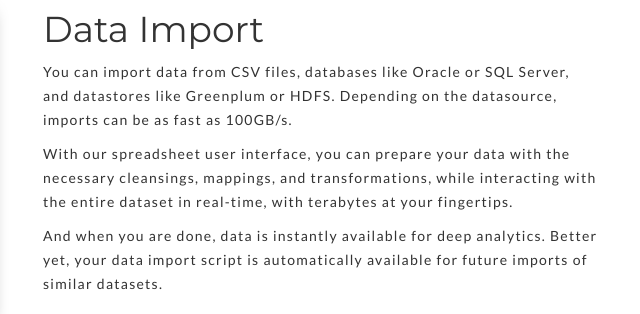
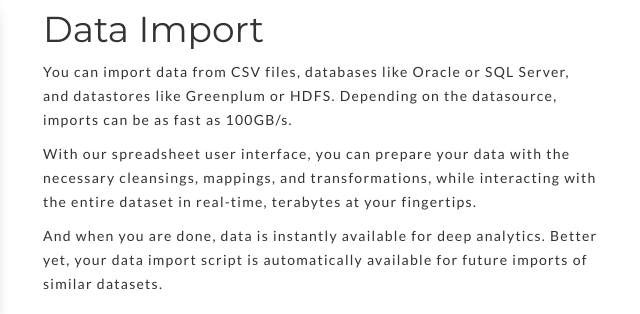
Before and after one commit to sutoiku/sutoiku.github.io, a plain HTML site: page index.html in a window 1280 px wide. Shown: the part 2549-2863 px from the top of the page, 612-1252 px from the left. Drawn offline with Linux system fonts and the light colour scheme; no server answers.

Commit message:
Improved overview

```diff
--- a/index.html
+++ b/index.html
@@ -301,7 +301,7 @@
                                         You can import data from CSV files, databases like Oracle or SQL Server, and datastores like Greenplum or HDFS. Depending on the datasource, imports can be as fast as 100GB/s.
                                     </p>
                                     <p>
-                                        With our spreadsheet user interface, you can prepare your data with the necessary cleansings, mappings, and transformations, while interacting with the entire dataset in real-time, with terabytes at your fingertips.
+                                        With our spreadsheet user interface, you can prepare your data with the necessary cleansings, mappings, and transformations, while interacting with the entire dataset in real-time, terabytes at your fingertips.
                                     </p>
                                     <p>
                                         And when you are done, data is instantly available for deep analytics. Better yet, your data import script is automatically available for future imports of similar datasets.
```
